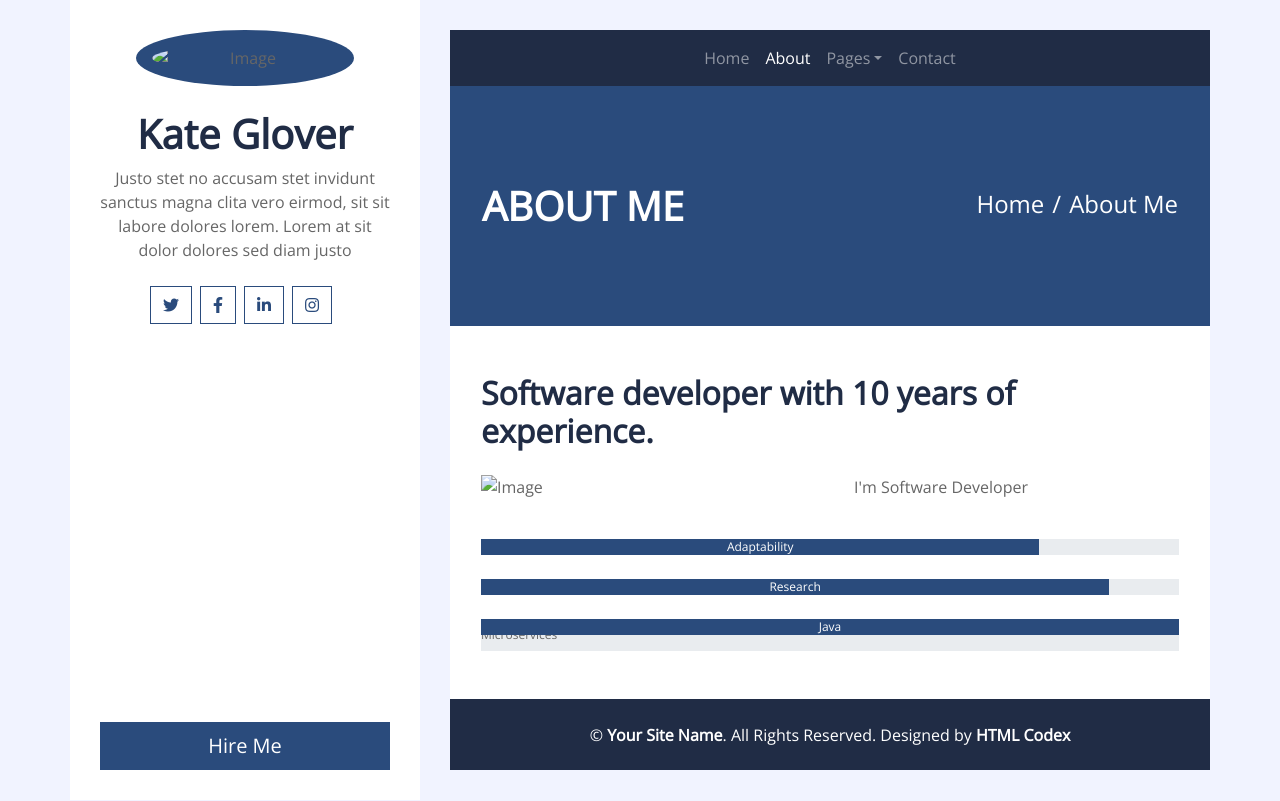
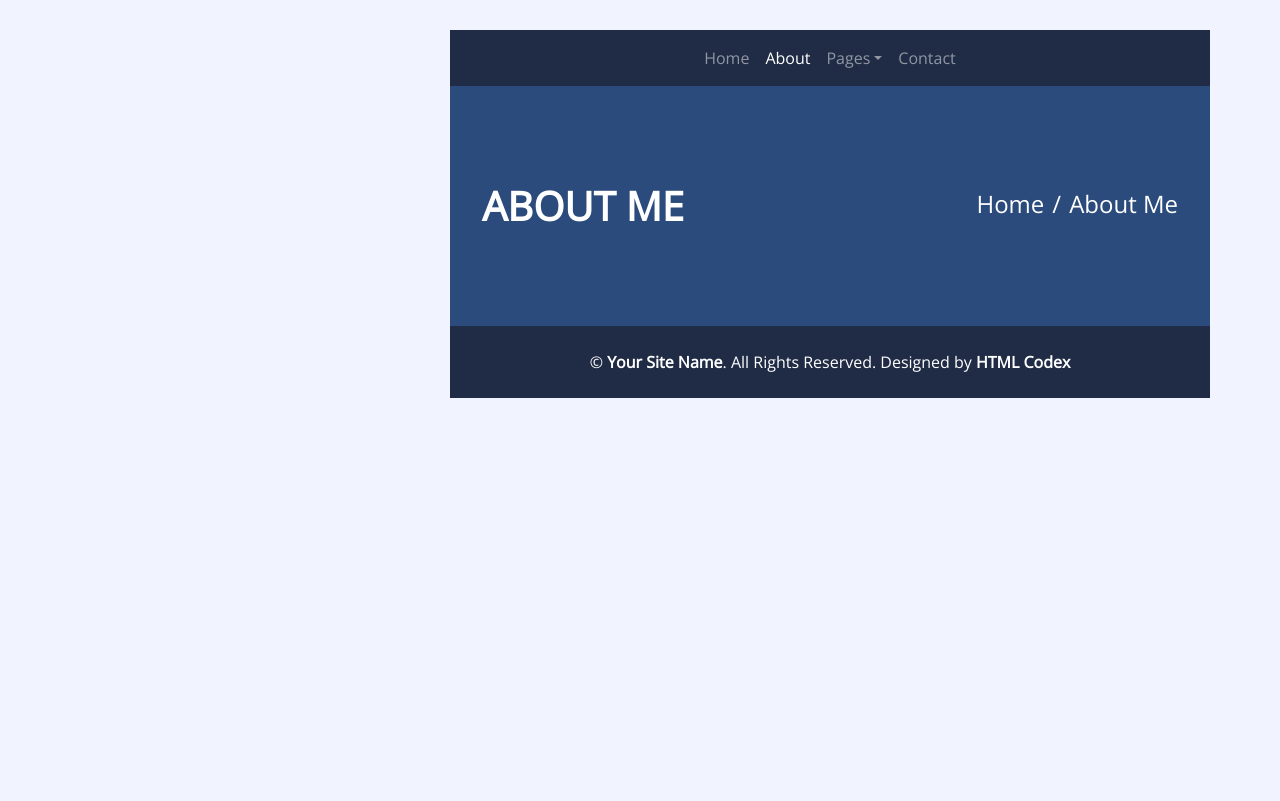
Before and after one commit to edzamo13/edzamo13.github.io, a plain HTML site: page src/java/spring/webflux/demoWebFlux.html in a window 1280 px wide. Drawn offline with nearby package versions, Linux system fonts and the light colour scheme; files that its build step writes are made by us from their sources; files whose address does not match are found by name.

Commit message:
check webdemo

```diff
--- a/src/java/spring/webflux/demoWebFlux.html
+++ b/src/java/spring/webflux/demoWebFlux.html
@@ -22,25 +22,7 @@
 
 <body>
     <div class="wrapper">
-        <div class="sidebar">
-            <div class="sidebar-text d-flex flex-column h-100 justify-content-center text-center">
-                <img class="mx-auto d-block w-75 bg-primary img-fluid rounded-circle mb-4 p-3" src="img/profile.jpg" alt="Image">
-                <h1 class="font-weight-bold">Kate Glover</h1>
-                <p class="mb-4">
-                    Justo stet no accusam stet invidunt sanctus magna clita vero eirmod, sit sit labore dolores lorem. Lorem at sit dolor dolores sed diam justo
-                </p>
-                <div class="d-flex justify-content-center mb-5">
-                    <a class="btn btn-outline-primary mr-2" href="#"><i class="fab fa-twitter"></i></a>
-                    <a class="btn btn-outline-primary mr-2" href="#"><i class="fab fa-facebook-f"></i></a>
-                    <a class="btn btn-outline-primary mr-2" href="#"><i class="fab fa-linkedin-in"></i></a>
-                    <a class="btn btn-outline-primary mr-2" href="#"><i class="fab fa-instagram"></i></a>
-                </div>
-                <a href="" class="btn btn-lg btn-block btn-primary mt-auto">Hire Me</a>
-            </div>
-            <div class="sidebar-icon d-flex flex-column h-100 justify-content-center text-right">
-                <i class="fas fa-2x fa-angle-double-right text-primary"></i>
-            </div>
-        </div>
+
         <div class="content">
             <!-- Navbar Start -->
             <div class="container p-0">
@@ -85,37 +67,7 @@
             <!-- Page Header End -->
 
 
-            <!-- About Start -->
-            <div class="container bg-white pt-5">
-                <div class="row px-3 pb-5">
-                    <div class="col-md-12">
-                        <h2 class="mb-4 font-weight-bold">Software developer with 10 years of experience.</h2>
-                        <img class="img-fluid float-left w-50 mr-4 mb-3" src="img/profile.jpg" alt="Image">
-                        <p class="m-0">
-                            I'm Software Developer
 
-                        </p>
-                    </div>
-                    <div class="col-md-12 pt-4">
-                        <div class="d-flex flex-column skills">
-                            <div class="progress w-100 mb-4">
-                                <div class="progress-bar" role="progressbar" aria-valuenow="80" aria-valuemin="0" aria-valuemax="100">Adaptability</div>
-                            </div>
-                            <div class="progress w-100 mb-4">
-                                <div class="progress-bar" role="progressbar" aria-valuenow="90" aria-valuemin="0" aria-valuemax="100">Research</div>
-                            </div>
-                            <div class="progress w-100">
-                                <div class="progress-bar" role="progressbar" aria-valuenow="100" aria-valuemin="0" aria-valuemax="100">Java</div>
-                            </div>
-                            <div class="progress w-architecture">
-                                <div class="progress-bar-architecture" role="progressbar" aria-valuenow="100" aria-valuemin="0" aria-valuemax="100">Microservices</div>
-                            </div>
-
-                        </div>
-                    </div>
-                </div>
-            </div>
-            <!-- About End -->
 
 
             <!-- Footer Start -->
```
